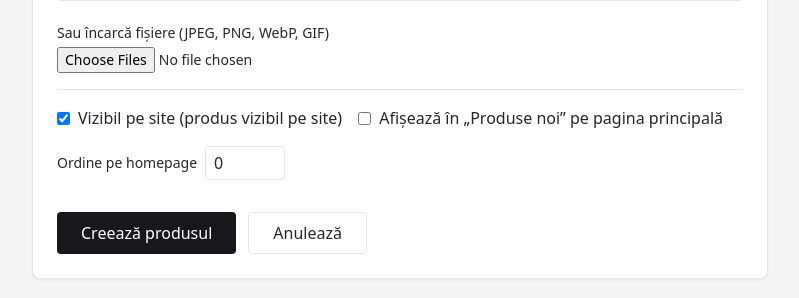
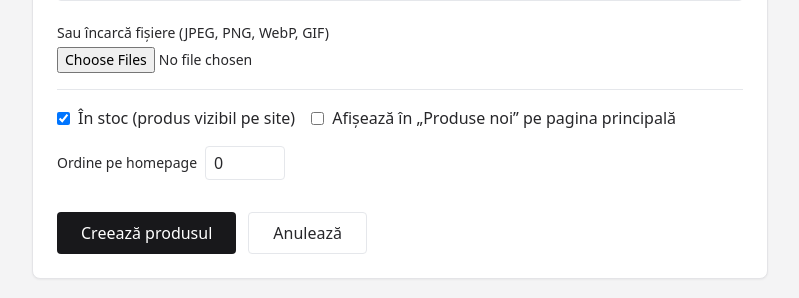
Before and after one commit to cojocariv/alinabradu-site, a PHP site: page /pages/admin/product_form.php in a window 1280 px wide. Shown: the part 963-1261 px from the top of the page, without its empty margins (240-1039 px from the left). Run offline with PHP 8.4, Linux system fonts and the light colour scheme; the visitor is signed in with stand-in values (Sample User, id 1); a stand-in replaces the project's code that opens the database connection; some libraries are stand-ins or nearby versions.

Commit message:
Update product visibility labels for consistency in admin interface

```diff
--- a/pages/admin/product_form.php
+++ b/pages/admin/product_form.php
@@ -211,7 +211,7 @@ if ($errors && isset($_POST['category_key']) && isset($CATEGORIES[$_POST['catego
       <div class="border-t pt-4 flex flex-wrap gap-4 items-center">
         <label class="inline-flex items-center gap-2 cursor-pointer">
           <input type="checkbox" name="in_stock" value="1" <?= ($isNew || (int) ($product['in_stock'] ?? 1) === 1) ? 'checked' : '' ?>>
-          <span>Vizibil pe site (produs vizibil pe site)</span>
+          <span>În stoc (produs vizibil pe site)</span>
         </label>
         <label class="inline-flex items-center gap-2 cursor-pointer">
           <input type="checkbox" name="featured_on_home" value="1" <?= !empty($product['featured_on_home']) ? 'checked' : '' ?>>
--- a/pages/admin/products.php
+++ b/pages/admin/products.php
@@ -115,7 +115,7 @@ $seo = ['title' => 'Produse - Admin'];
             <th class="p-3">Nume</th>
             <th class="p-3">Categorie</th>
             <th class="p-3">Preț</th>
-            <th class="p-3 whitespace-nowrap">În stoc</th>
+            <th class="p-3 whitespace-nowrap">Vizibil pe site</th>
             <th class="p-3">Homepage</th>
             <th class="p-3"></th>
           </tr>
```
